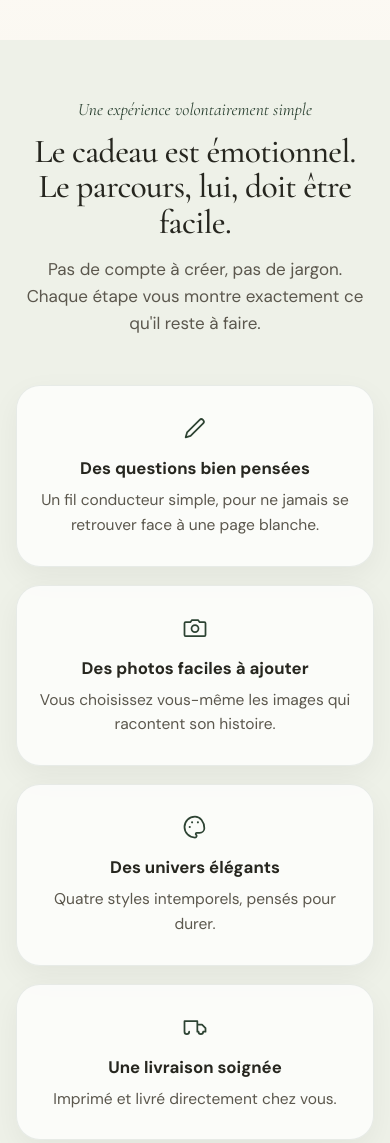
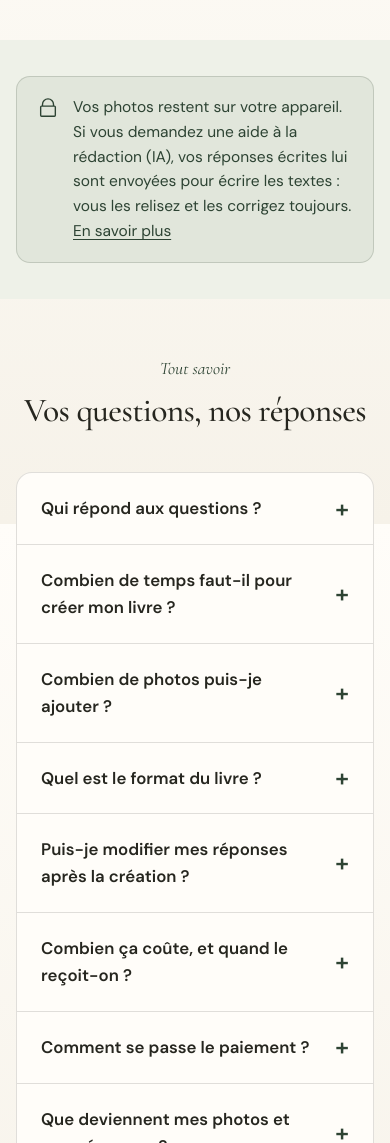
Before and after one commit to deen-tag/intiqal, a plain HTML site: page index.html in a window 390 px wide. Shown: the part 4540-5683 px from the top of the page. Drawn offline with nearby package versions, Linux system fonts and the light colour scheme.

Commit message:
Accueil : retrait de la section 4 cartes, titres mobile

```diff
--- a/index.html
+++ b/index.html
@@ -140,15 +140,8 @@
   <div class="art"><figure class="art-frame"><img src="assets/book-spread.jpg" width="1400" height="933" loading="lazy" alt="Double page ouverte : une photo au bord de la mer à gauche, quelques phrases de souvenir à droite"><figcaption>Illustration : exemple fictif</figcaption></figure></div>
 </div></section>
 
-<section class="section tint"><div class="wrap">
-  <div class="head"><div class="eyebrow">Une expérience volontairement simple</div><h2>Le cadeau est émotionnel. Le parcours, lui, doit être facile.</h2><p>Pas de compte à créer, pas de jargon. Chaque étape vous montre exactement ce qu'il reste à faire.</p></div>
-  <div class="cards">
-    <div class="card"><svg class="icon" viewBox="0 0 24 24"><path d="M4 20l1.2-4.2L16 5a2 2 0 0 1 2.8 0l.2.2a2 2 0 0 1 0 2.8L8.2 18.8 4 20Z"/></svg><h3>Des questions bien pensées</h3><p>Un fil conducteur simple, pour ne jamais se retrouver face à une page blanche.</p></div>
-    <div class="card"><svg class="icon" viewBox="0 0 24 24"><path d="M4 7h4l1.4-1.8h5.2L16 7h4a1 1 0 0 1 1 1v10a1 1 0 0 1-1 1H4a1 1 0 0 1-1-1V8a1 1 0 0 1 1-1Z"/><circle cx="12" cy="12.5" r="3"/></svg><h3>Des photos faciles à ajouter</h3><p>Vous choisissez vous-même les images qui racontent son histoire.</p></div>
-    <div class="card"><svg class="icon" viewBox="0 0 24 24"><path d="M12 3a9 9 0 1 0 0 18c1.4 0 1.9-1.4.9-2.4-.6-.6-.2-1.6.6-1.6H16a4 4 0 0 0 4-4c0-5.5-3.6-10-8-10Z"/><circle cx="7.5" cy="12" r=".9" fill="currentColor" stroke="none"/><circle cx="9.5" cy="8" r=".9" fill="currentColor" stroke="none"/><circle cx="14.5" cy="8" r=".9" fill="currentColor" stroke="none"/></svg><h3>Des univers élégants</h3><p>Quatre styles intemporels, pensés pour durer.</p></div>
-    <div class="card"><svg class="icon" viewBox="0 0 24 24"><path d="M3 16V7h11v9M14 10h4l3 3v3h-2M3 16a2 2 0 1 0 4 0M15 16a2 2 0 1 0 4 0"/></svg><h3>Une livraison soignée</h3><p>Imprimé et livré directement chez vous.</p></div>
-  </div>
-  <div class="notice"><svg class="icon" viewBox="0 0 24 24"><path d="M6 10V8a6 6 0 1 1 12 0v2M5 10h14a1 1 0 0 1 1 1v9a1 1 0 0 1-1 1H5a1 1 0 0 1-1-1v-9a1 1 0 0 1 1-1Z"/></svg><span>Vos photos restent sur votre appareil. Si vous demandez une aide à la rédaction (IA), vos réponses écrites lui sont envoyées pour écrire les textes : vous les relisez et les corrigez toujours. <a href="confidentialite.html" style="text-decoration:underline;text-underline-offset:3px">En savoir plus</a></span></div>
+<section class="section tint" style="padding:36px 0"><div class="wrap">
+  <div class="notice" style="margin-top:0"><svg class="icon" viewBox="0 0 24 24"><path d="M6 10V8a6 6 0 1 1 12 0v2M5 10h14a1 1 0 0 1 1 1v9a1 1 0 0 1-1 1H5a1 1 0 0 1-1-1v-9a1 1 0 0 1 1-1Z"/></svg><span>Vos photos restent sur votre appareil. Si vous demandez une aide à la rédaction (IA), vos réponses écrites lui sont envoyées pour écrire les textes : vous les relisez et les corrigez toujours. <a href="confidentialite.html" style="text-decoration:underline;text-underline-offset:3px">En savoir plus</a></span></div>
 </div></section>
 
 <section class="section" id="faq"><div class="wrap">
```
